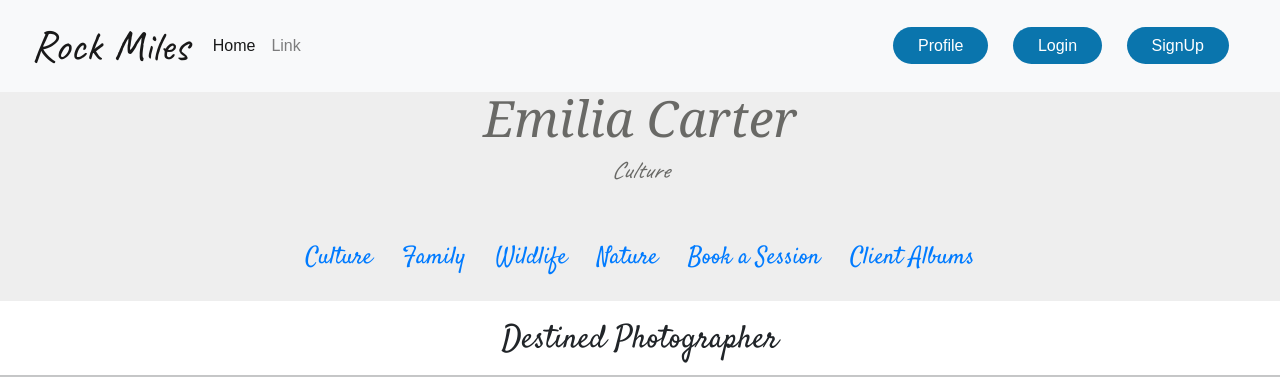
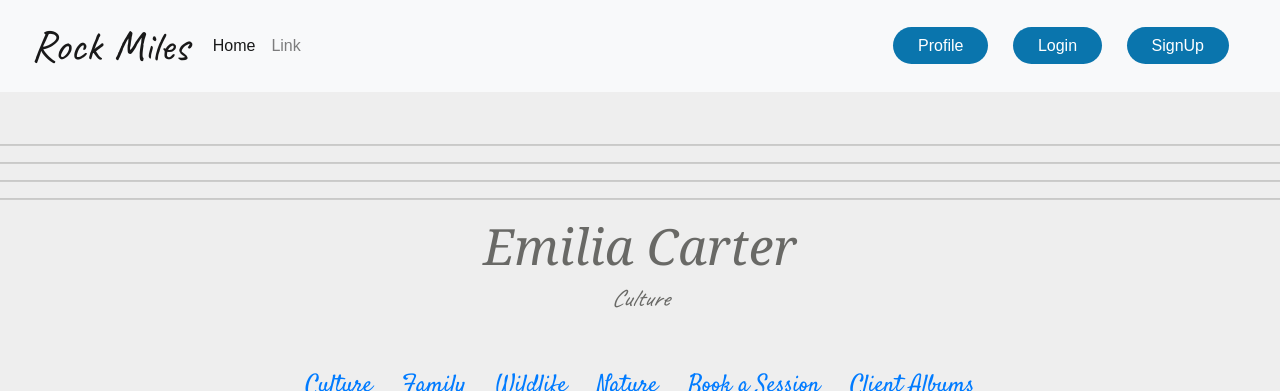
Before and after one commit to rockmiles/RocksApp, a Django app: page / in a window 1280 px wide. Shown: the top 391 px of the page. Run offline with Django 3.2, Linux system fonts and the light colour scheme; data comes from the database, SQL or seed files in the repository; some libraries are stand-ins or nearby versions.

Commit message:
style: update

```diff
--- a/gallery/static/gallery/main.css
+++ b/gallery/static/gallery/main.css
@@ -36,6 +36,9 @@ img.img-responsive-resize {
   font-size: 44px;
   /* font-family: 'Satisfy', cursive;
   font-family: 'Kaushan Script', cursive; */
+}
+
+.text-name {
 }
 
 /* LINKS*/
@@ -133,6 +136,8 @@ a.article-title:hover {
 .top {
   background: #EEEEEE;
   color: #696966;
+  padding-top: 10%;
+  text-align: center;
 }
 
 .list-flairs {
```
